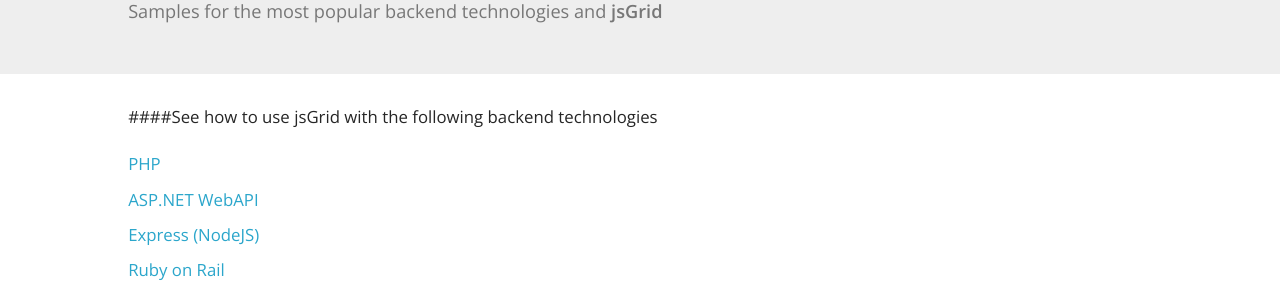
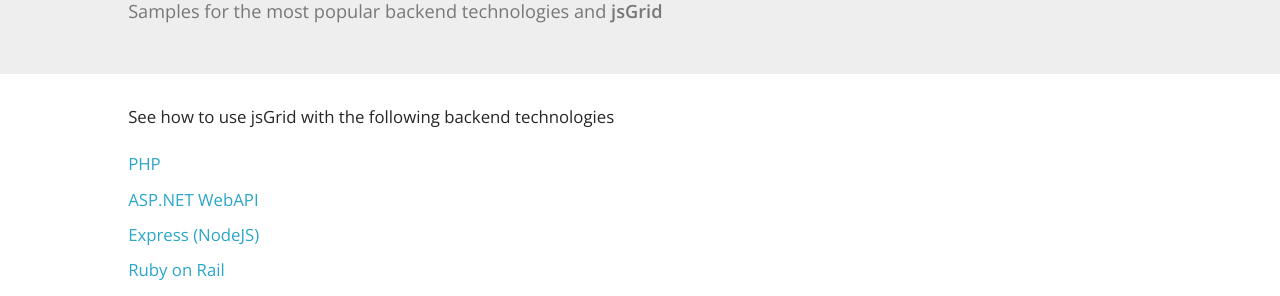
Before and after one commit to tabalinas/jsgrid, a Jekyll site: the page built from samples/index.html, in a window 1280 px wide. Shown: the part 151-447 px from the top of the page. Built offline with Jekyll 4.4.1, drawn with Linux system fonts in a browser that asks for light colours; nearby versions of some CDN libraries; comment, search, counter and statistics services are not loaded.

```diff
--- a/_includes/samples.md
+++ b/_includes/samples.md
@@ -1,4 +1,4 @@
-####See how to use jsGrid with the following backend technologies
+See how to use jsGrid with the following backend technologies
 
 * [PHP](https://github.com/tabalinas/jsgrid-php){:target="_blank"}
 * [ASP.NET WebAPI](https://github.com/tabalinas/jsgrid-webapi){:target="_blank"}
```
